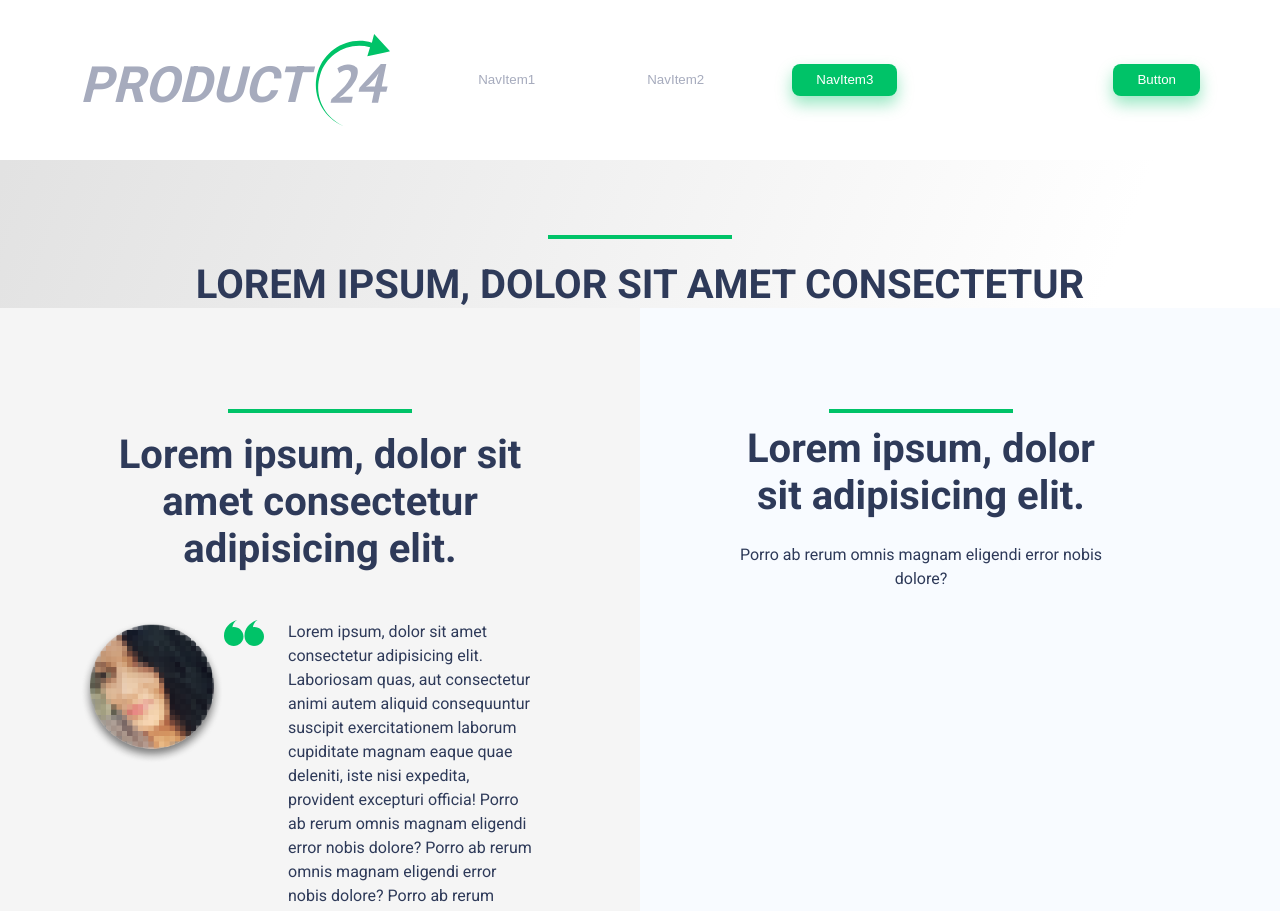
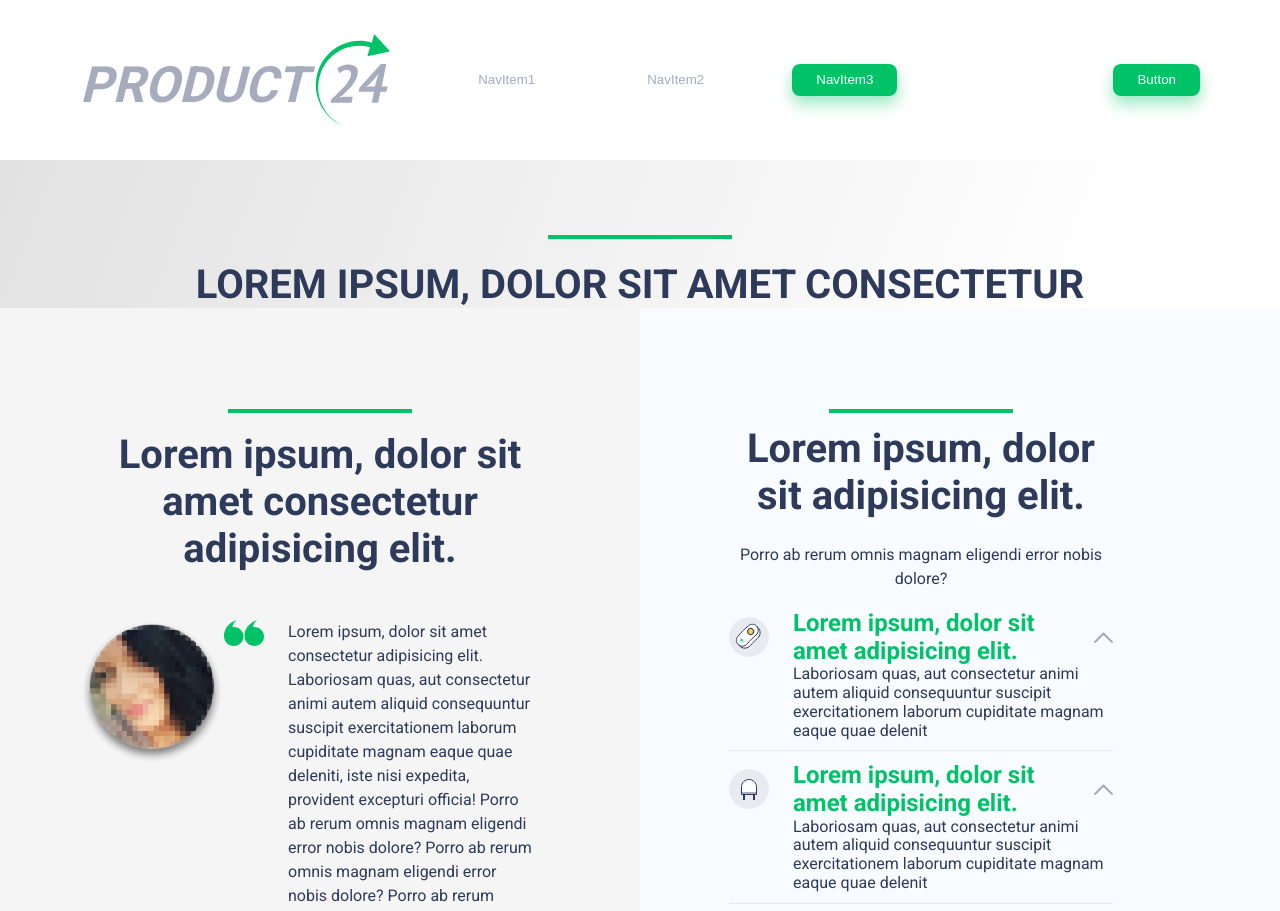
Before and after one commit to StroginA/tesonero-test, a Vue app: page / in a window 1280 px wide. Shown: the top 911 px of the page. Built offline with nearby package versions, Linux system fonts and the light colour scheme.

Commit message:
desktop features style

```diff
--- a/src/components/landing/FeatureDropdown.vue
+++ b/src/components/landing/FeatureDropdown.vue
@@ -13,9 +13,10 @@ export default {
 <template>
     <div class="feature">
         <div class="feature__header">
-            <div class="feature__icon">
-            </div>
-            <h3 class="feature__title">{{title}}</h3>
+            <img class="feature__icon"
+            :src="iconSrc">
+            <h3 class="feature__title"
+            :class="{'feature__title_active' : isActive}" >{{title}}</h3>
             <img src="@/assets/icons/common/ArrowMini.svg"
             class="feature__dropdown-arrow"
             :class="{ 'feature__dropdown-arrow_flipped' : isActive }" />
@@ -31,6 +32,7 @@ export default {
 @import "@/assets/vars";
 
 .feature {
+    padding: 0.625rem 0;
     &__header {
         display: flex;
         flex-wrap: nowrap;
@@ -40,13 +42,15 @@ export default {
     &__icon {
         width: 2.5rem;
         height: 2.5rem;
-        background-image: v-bind(imgSrc);
         margin-right: 1.5rem;
     }
     &__title {
         font-size: 1.5rem;
         font-weight: 700;
         line-height: 1.758rem;
+        &_active {
+            color: $highlight;
+        }
     }
     &__dropdown-arrow {
         margin-left: auto;
--- a/src/views/landing/Features.vue
+++ b/src/views/landing/Features.vue
@@ -1,5 +1,39 @@
 <script setup>
 import DividerHorizontal from '../../components/common/DividerHorizontal.vue';
+import FeatureDropdown from '../../components/landing/FeatureDropdown.vue';
+
+const features = [
+    {
+        id: 0,
+        iconSrc: "/src/assets/icons/features_items/Device.svg",
+        title: "Lorem ipsum, dolor sit amet adipisicing elit.",
+        body: "Laboriosam quas, aut consectetur animi autem aliquid consequuntur suscipit exercitationem laborum cupiditate magnam eaque quae delenit"
+    },
+    {
+        id: 1,
+        iconSrc: "/src/assets/icons/features_items/LED.svg",
+        title: "Lorem ipsum, dolor sit amet adipisicing elit.",
+        body: "Laboriosam quas, aut consectetur animi autem aliquid consequuntur suscipit exercitationem laborum cupiditate magnam eaque quae delenit"
+    },
+    {
+        id: 2,
+        iconSrc: "/src/assets/icons/features_items/LightOff.svg",
+        title: "Lorem ipsum, dolor sit amet adipisicing elit.",
+        body: "Laboriosam quas, aut consectetur animi autem aliquid consequuntur suscipit exercitationem laborum cupiditate magnam eaque quae delenit"
+    },
+    {
+        id: 3,
+        iconSrc: "/src/assets/icons/features_items/Splitter.svg",
+        title: "Lorem ipsum, dolor sit amet adipisicing elit.",
+        body: "Laboriosam quas, aut consectetur animi autem aliquid consequuntur suscipit exercitationem laborum cupiditate magnam eaque quae delenit"
+    },
+    {
+        id: 4,
+        iconSrc: "/src/assets/icons/features_items/PowerOff.svg",
+        title: "Lorem ipsum, dolor sit amet adipisicing elit.",
+        body: "Laboriosam quas, aut consectetur animi autem aliquid consequuntur suscipit exercitationem laborum cupiditate magnam eaque quae delenit"
+    },
+];
 
 </script>
 
@@ -9,6 +43,15 @@ import DividerHorizontal from '../../components/common/DividerHorizontal.vue';
             <DividerHorizontal class="divider" />
             <h2 class="h2">Lorem ipsum, dolor sit adipisicing elit.</h2>
             <p class="features__subtitle">Porro ab rerum omnis magnam eligendi error nobis dolore?</p>
+        </div>
+        <div class="features__main">
+            <FeatureDropdown class="features__feature"
+            v-for="feature in features"
+            :key="feature.id"
+            :iconSrc="feature.iconSrc"
+            :title="feature.title"
+            :body="feature.body"
+            isActive />
         </div>
     </div>
 </template>
@@ -38,5 +81,18 @@ import DividerHorizontal from '../../components/common/DividerHorizontal.vue';
     &__subtitle {
         text-align: center;
     }
+    &__feature {
+        border-bottom: 1px solid $grey-1;
+        &:last-child {
+            border-bottom: unset;
+        }
+    }
+}
+
+@media only screen and (max-width: 1200px) {
+    .features {
+        padding-left: 1rem;
+        padding-right: 2rem;
+    }
 }
 </style>
```
Also changed, not shown: src/assets/icons/features_items/Photons.svg (deleted).
